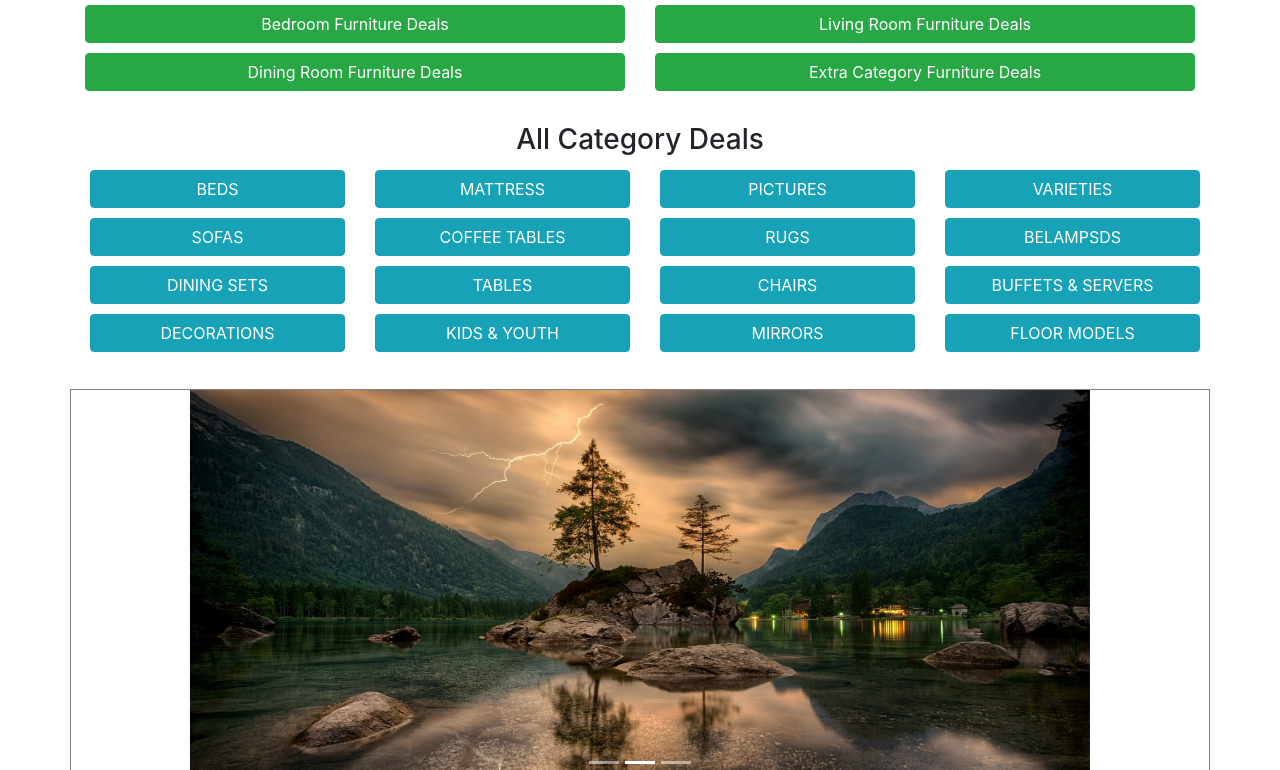
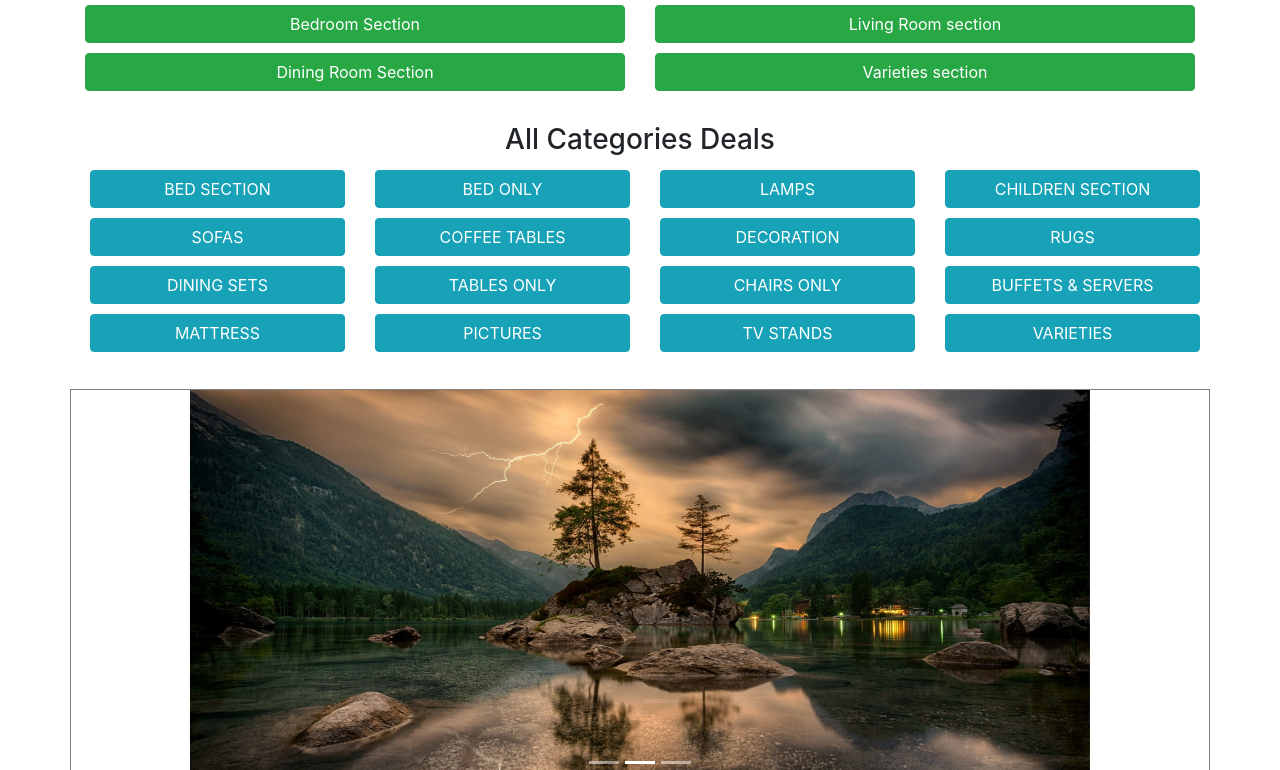
Before and after one commit to hmahmud01/furnitureFM, a plain HTML site: page category.html in a window 1280 px wide. Shown: the part 186-956 px from the top of the page. Drawn offline with Linux system fonts and the light colour scheme.

Commit message:
another shitty requirement

```diff
--- a/category.html
+++ b/category.html
@@ -34,62 +34,62 @@
         <div class="container">
             <div class="row">
                 <div class="col-md-6 offset-md-3">
-                    <h3 style="text-align:center">Deals Of the Moment</h3>
+                    <h3 style="text-align:center">Top Deals</h3>
                 </div>
             </div>
             <div class="row">
                 <div class="col-md-6">
                     <a href="gallery.html" class="btn btn-success" style="width:100%">
-                        Bedroom Furniture Deals
+                        Bedroom Section
                     </a>
                 </div>
                 <div class="col-md-6">
                     <a href="gallery.html" class="btn btn-success" style="width:100%">
-                        Living Room Furniture Deals
+                        Living Room section
                     </a>
                 </div>
             </div>
             <div class="row" style="margin-top: 10px">
                 <div class="col-md-6">
                     <a href="gallery.html" class="btn btn-success" style="width:100%">
-                        Dining Room Furniture Deals
+                        Dining Room Section
                     </a>
                 </div>
                 <div class="col-md-6">
                     <a href="gallery.html" class="btn btn-success" style="width:100%">
-                        Extra Category Furniture Deals
+                        Varieties section
                     </a>
                 </div>
             </div>
 
             <div class="row"style="margin-top: 32px">
                 <div class="col-md-12 text-center">
-                    <h3>All Category Deals</h3>
+                    <h3>All Categories Deals</h3>
                     <!-- <h3>Furniture DISCOUNT Library</h3> -->
                     <div class="row">
                         <div class="col-md-3">
-                            <a href="gallery.html" class="btn btn-info" style="width:100%; margin: 5px;">BEDS</a>
+                            <a href="gallery.html" class="btn btn-info" style="width:100%; margin: 5px;">BED SECTION</a>
                             <a href="gallery.html" class="btn btn-info" style="width:100%; margin: 5px;">SOFAS</a>
                             <a href="gallery.html" class="btn btn-info" style="width:100%; margin: 5px;">DINING SETS</a>
-                            <a href="gallery.html" class="btn btn-info" style="width:100%; margin: 5px;">DECORATIONS</a>
+                            <a href="gallery.html" class="btn btn-info" style="width:100%; margin: 5px;">MATTRESS</a>
                         </div>
                         <div class="col-md-3">
-                            <a href="gallery.html" class="btn btn-info" style="width:100%; margin: 5px;">MATTRESS</a>
+                            <a href="gallery.html" class="btn btn-info" style="width:100%; margin: 5px;">BED ONLY</a>
                             <a href="gallery.html" class="btn btn-info" style="width:100%; margin: 5px;">COFFEE TABLES</a>
-                            <a href="gallery.html" class="btn btn-info" style="width:100%; margin: 5px;">TABLES</a>
-                            <a href="gallery.html" class="btn btn-info" style="width:100%; margin: 5px;">KIDS & YOUTH</a>
+                            <a href="gallery.html" class="btn btn-info" style="width:100%; margin: 5px;">TABLES ONLY</a>
+                            <a href="gallery.html" class="btn btn-info" style="width:100%; margin: 5px;">PICTURES</a>
                         </div>
                         <div class="col-md-3">
-                            <a href="gallery.html" class="btn btn-info" style="width:100%; margin: 5px;">PICTURES</a>
-                            <a href="gallery.html" class="btn btn-info" style="width:100%; margin: 5px;">RUGS</a>
-                            <a href="gallery.html" class="btn btn-info" style="width:100%; margin: 5px;">CHAIRS</a>
-                            <a href="gallery.html" class="btn btn-info" style="width:100%; margin: 5px;">MIRRORS</a>
+                            <a href="gallery.html" class="btn btn-info" style="width:100%; margin: 5px;">LAMPS</a>
+                            <a href="gallery.html" class="btn btn-info" style="width:100%; margin: 5px;">DECORATION</a>
+                            <a href="gallery.html" class="btn btn-info" style="width:100%; margin: 5px;">CHAIRS ONLY</a>
+                            <a href="gallery.html" class="btn btn-info" style="width:100%; margin: 5px;">TV STANDS</a>
                         </div>
                         <div class="col-md-3">
+                            <a href="gallery.html" class="btn btn-info" style="width:100%; margin: 5px;">CHILDREN SECTION</a>
+                            <a href="gallery.html" class="btn btn-info" style="width:100%; margin: 5px;">RUGS</a>
+                            <a href="gallery.html" class="btn btn-info" style="width:100%; margin: 5px;">BUFFETS & SERVERS</a>
                             <a href="gallery.html" class="btn btn-info" style="width:100%; margin: 5px;">VARIETIES</a>
-                            <a href="gallery.html" class="btn btn-info" style="width:100%; margin: 5px;">BELAMPSDS</a>
-                            <a href="gallery.html" class="btn btn-info" style="width:100%; margin: 5px;">BUFFETS & SERVERS</a>
-                            <a href="gallery.html" class="btn btn-info" style="width:100%; margin: 5px;">FLOOR MODELS</a>
                         </div>
                     </div>
                 </div>
```
